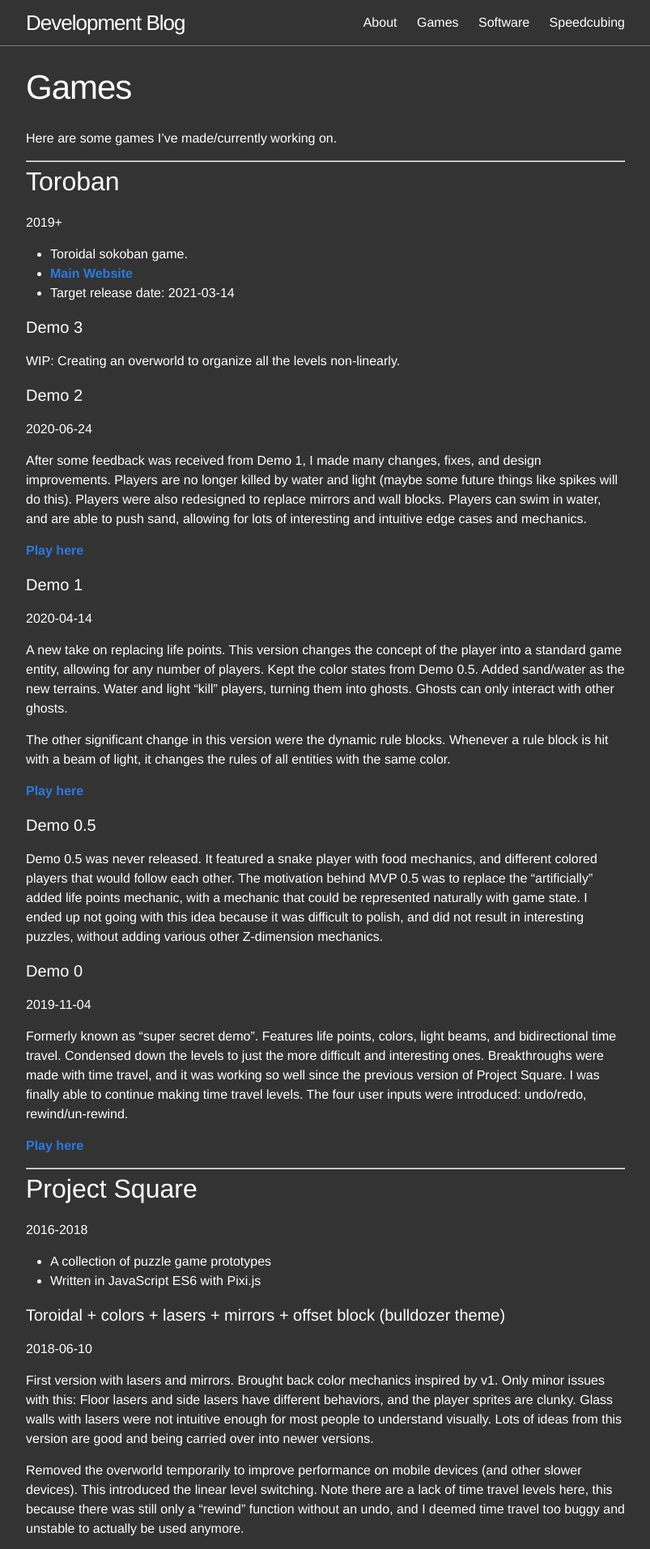
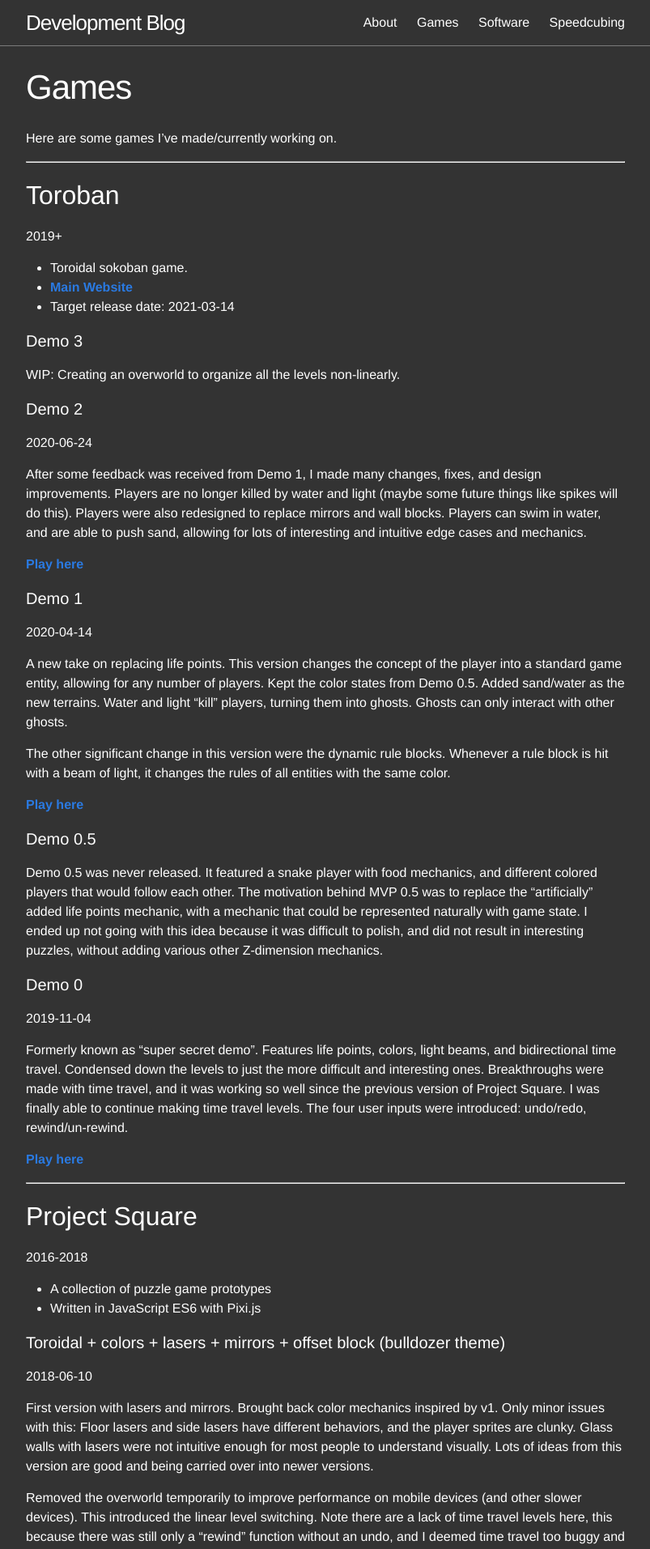
Before and after one commit to ayebear/ayebear-website, a Jekyll site: the page built from games.md, in a window 1280 px wide. Shown: the top 1913 px of the page at 81% size, without its empty margins (238-1041 px from the left). Built offline with Jekyll 4.4.1, drawn with Linux system fonts in a browser that asks for light colours.

Commit message:
Add margins to hr

```diff
--- a/_sass/_base.scss
+++ b/_sass/_base.scss
@@ -201,3 +201,11 @@ pre {
         }
     }
 }
+
+/*
+* hr
+*/
+hr {
+    margin-top: 1rem;
+    margin-bottom: 1rem;
+}
```
